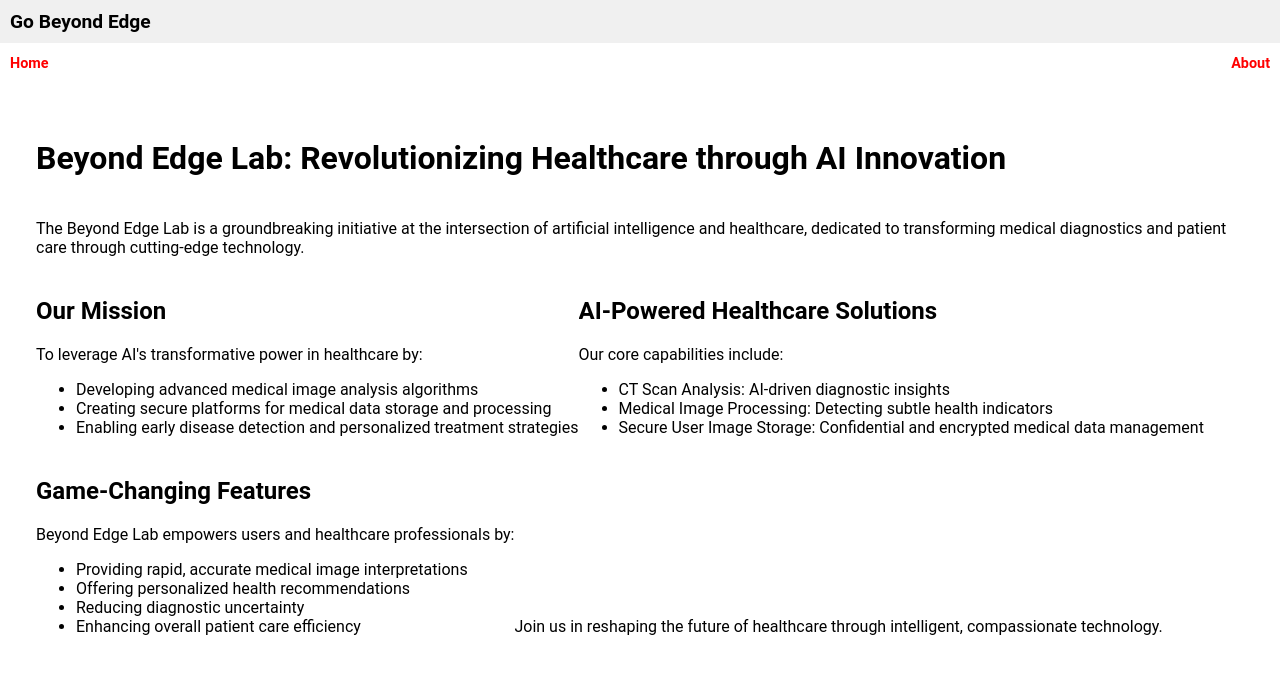
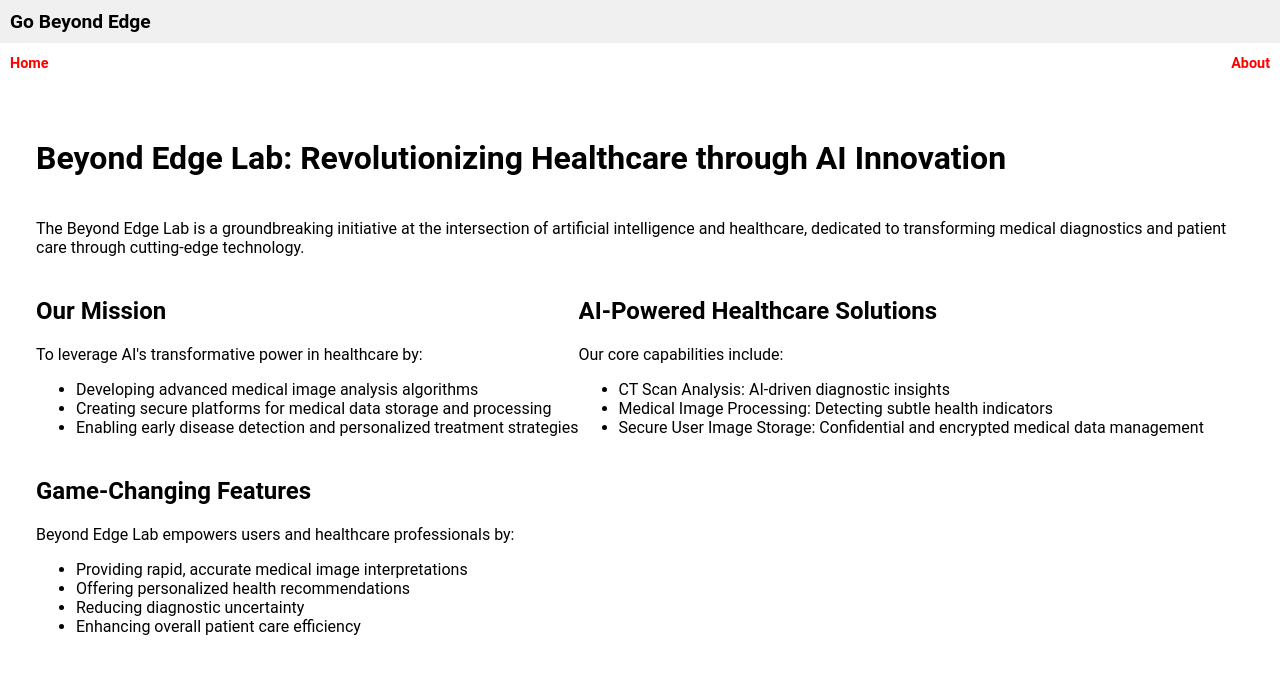
Before and after one commit to Atashnezhad/beyond-edge-lab, an Angular app: page /about in a window 1280 px wide. Shown: the top 674 px of the page. Built offline with nearby package versions, Linux system fonts and the light colour scheme.

Commit message:
Enhance About component with improved animations and styling for better user engagement

```diff
--- a/src/app/about/about.component.html
+++ b/src/app/about/about.component.html
@@ -1,3 +1,4 @@
+<!-- HTML File: beyond_edge_lab.html -->
 <div class="about-container">
     <h1 class="animate-text group-1">Beyond Edge Lab: Revolutionizing Healthcare through AI Innovation</h1>
 
@@ -22,7 +23,7 @@
       </ul>
     </section>
 
-    <section class="features animate-text group-1">
+    <section class="features animate-text group-5">
       <h2>Game-Changing Features</h2>
       <p>Beyond Edge Lab empowers users and healthcare professionals by:</p>
       <ul>
@@ -33,5 +34,5 @@
       </ul>
     </section>
 
-    <p class="outro animate-text group-2">Join us in reshaping the future of healthcare through intelligent, compassionate technology.</p>
+    <p class="outro animate-text group-6">Join us in reshaping the future of healthcare through intelligent, compassionate technology.</p>
 </div>
--- a/src/app/about/about.component.scss
+++ b/src/app/about/about.component.scss
@@ -5,24 +5,39 @@
 
 .animate-text {
     animation: fadeIn 1s ease-in-out, slideInWrap 2s ease-in-out;
+    opacity: 0;
     overflow: hidden;
     display: inline-block;
 }
 
 .group-1 {
     animation-delay: 0s;
+    animation-fill-mode: forwards;
 }
 
 .group-2 {
-    animation-delay: 0.5s;
+    animation-delay: 1s;
+    animation-fill-mode: forwards;
 }
 
 .group-3 {
-    animation-delay: 1s;
+    animation-delay: 2s;
+    animation-fill-mode: forwards;
 }
 
 .group-4 {
-    animation-delay: 1.5s;
+    animation-delay: 3s;
+    animation-fill-mode: forwards;
+}
+
+.group-5 {
+    animation-delay: 4s;
+    animation-fill-mode: forwards;
+}
+
+.group-6 {
+    animation-delay: 5s;
+    animation-fill-mode: forwards;
 }
 
 @keyframes fadeIn {
```
